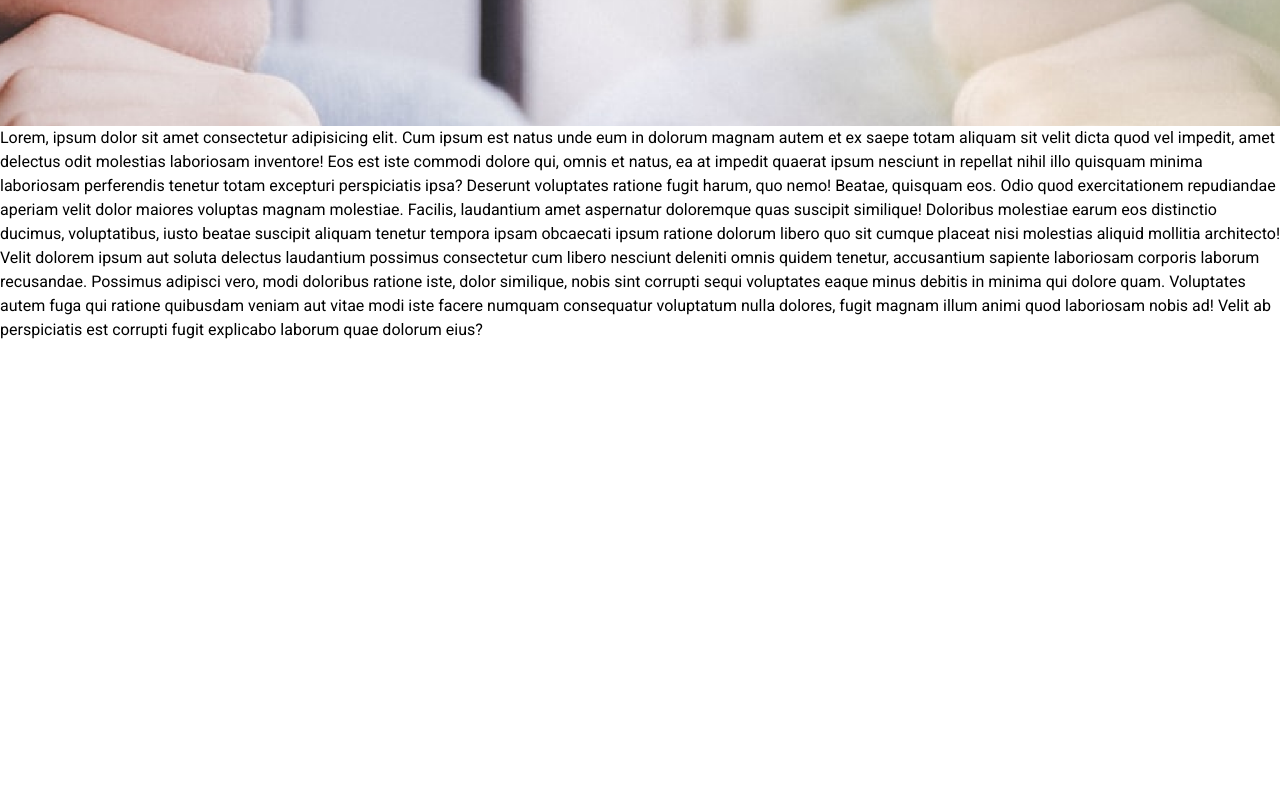
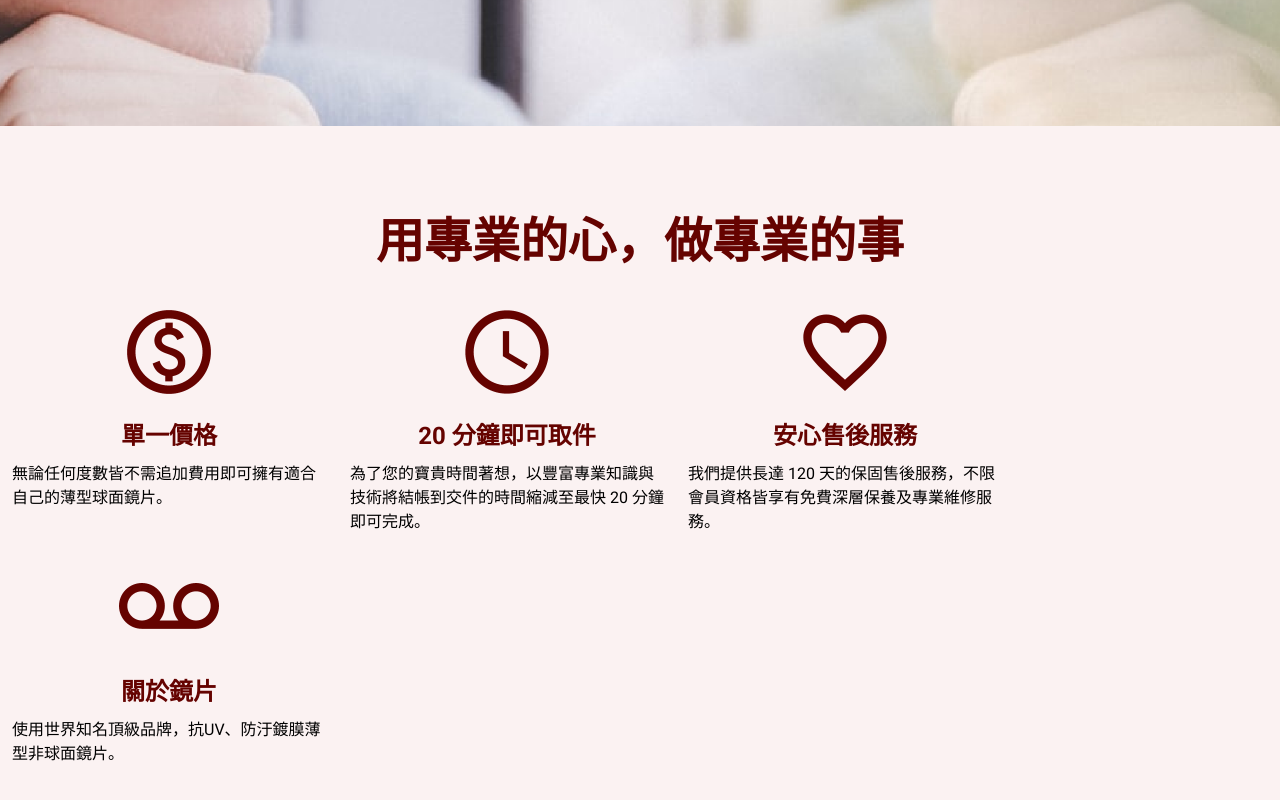
Before and after one commit to AritanHuang/2023week3.4-glassesoffical-website, a website built with Vite: page pages/index.html in a window 1280 px wide. Shown: the part 674-1474 px from the top of the page. Before the commit the page ends 1016 px from the top, so only its background shows below. Built offline with nearby package versions, Linux system fonts and the light colour scheme.

Commit message:
新增index.html 服務區塊rwd

```diff
--- a/assets/scss/helpers/_util.scss
+++ b/assets/scss/helpers/_util.scss
@@ -7,6 +7,9 @@
 // 顏色
 .bg-primary {
     background: $primary;
+}
+.bg-pink {
+    background: $bg-color;
 }
 .link-color {
     color: $link-color;
@@ -61,6 +64,9 @@
 .mb-2 {
     margin-bottom: $spacer * 2;
 }
+.mb-4 {
+    margin-bottom: $spacer * 4;
+}
 .mb-6 {
     margin-bottom: $spacer * 6;
 }
@@ -80,6 +86,12 @@
 .jc-end {
     justify-content: end;
 }
+.flex-wrap {
+    flex-wrap: wrap;
+}
+.flex-column {
+    flex-direction: column;
+}
 .ai-center {
     align-items: center;
 }
@@ -91,6 +103,9 @@
 }
 .gap-2 {
     gap: 8px;
+}
+.gap-6 {
+    gap: 24px;
 }
 .gap-8 {
     gap: 32px;
--- a/assets/scss/helpers/_variable.scss
+++ b/assets/scss/helpers/_variable.scss
@@ -2,6 +2,7 @@ $primary: #aa0601;
 $secondary: #650300;
 $link-color: #fff;
 $border-color: #9f1213;
+$bg-color: #fbf2f2;
 
 $spacer: 4px;
 
--- a/assets/scss/pages/_index.scss
+++ b/assets/scss/pages/_index.scss
@@ -25,3 +25,28 @@
         }
     }
 }
+//服務項目區塊
+.service {
+    padding-top: $spacer * 20;
+    padding-bottom: $spacer * 20;
+    @include mobile {
+        padding-top: $spacer * 10;
+        padding-bottom: $spacer * 10;
+        h3 {
+            font-size: $spacer * 6;
+        }
+    }
+    .service-item {
+        width: 25%;
+        @include pad {
+            width: 45%;
+        }
+        @include mobile {
+            width: 98%;
+        }
+        img {
+            width: 100px;
+            height: 100px;
+        }
+    }
+}
--- a/pages/index.html
+++ b/pages/index.html
@@ -22,22 +22,34 @@
         </div>
       </div>
     </section>
-    <!-- 測試文字 -->
-    <p>Lorem, ipsum dolor sit amet consectetur adipisicing elit. Cum ipsum est natus unde eum in dolorum magnam autem et
-      ex saepe totam aliquam sit velit dicta quod vel impedit, amet delectus odit molestias laboriosam inventore! Eos
-      est iste commodi dolore qui, omnis et natus, ea at impedit quaerat ipsum nesciunt in repellat nihil illo quisquam
-      minima laboriosam perferendis tenetur totam excepturi perspiciatis ipsa? Deserunt voluptates ratione fugit harum,
-      quo nemo! Beatae, quisquam eos. Odio quod exercitationem repudiandae aperiam velit dolor maiores voluptas magnam
-      molestiae. Facilis, laudantium amet aspernatur doloremque quas suscipit similique! Doloribus molestiae earum eos
-      distinctio ducimus, voluptatibus, iusto beatae suscipit aliquam tenetur tempora ipsam obcaecati ipsum ratione
-      dolorum libero quo sit cumque placeat nisi molestias aliquid mollitia architecto! Velit dolorem ipsum aut soluta
-      delectus laudantium possimus consectetur cum libero nesciunt deleniti omnis quidem tenetur, accusantium sapiente
-      laboriosam corporis laborum recusandae. Possimus adipisci vero, modi doloribus ratione iste, dolor similique,
-      nobis sint corrupti sequi voluptates eaque minus debitis in minima qui dolore quam. Voluptates autem fuga qui
-      ratione quibusdam veniam aut vitae modi iste facere numquam consequatur voluptatum nulla dolores, fugit magnam
-      illum animi quod laboriosam nobis ad! Velit ab perspiciatis est corrupti fugit explicabo laborum quae dolorum
-      eius?</p>
-
+    <!-- 服務項目區塊 -->
+    <section class="bg-pink service">
+      <div class="container">
+        <h3 class="font-secondary text-center fz-12 fw-700 mb-6">用專業的心，做專業的事</h3>
+        <ul class="service-nav d-flex gap-6 flex-wrap">
+          <li class="service-item d-flex flex-column ai-center">
+            <img class="mb-4" src="/assets/images/home-section2-1.png" alt="">
+            <h5 class="font-secondary fw-700 fz-6 mb-2">單一價格</h5>
+            <p>無論任何度數皆不需追加費用即可擁有適合自己的薄型球面鏡片。</p>
+          </li>
+          <li class="service-item d-flex flex-column ai-center">
+            <img class="mb-4" src="/assets/images/home-section2-2.png" alt="">
+            <h5 class="font-secondary fw-700 fz-6 mb-2">20 分鐘即可取件</h5>
+            <p>為了您的寶貴時間著想，以豐富專業知識與技術將結帳到交件的時間縮減至最快 20 分鐘即可完成。</p>
+          </li>
+          <li class="service-item d-flex flex-column ai-center">
+            <img class="mb-4" src="/assets/images/home-section2-3.png" alt="">
+            <h5 class="font-secondary fw-700 fz-6 mb-2">安心售後服務</h5>
+            <p>我們提供長達 120 天的保固售後服務，不限會員資格皆享有免費深層保養及專業維修服務。</p>
+          </li>
+          <li class="service-item d-flex flex-column ai-center">
+            <img class="mb-4" src="/assets/images/home-sectioin2-4.png" alt="">
+            <h5 class="font-secondary fw-700 fz-6 mb-2">關於鏡片</h5>
+            <p>使用世界知名頂級品牌，抗UV、防汙鍍膜薄型非球面鏡片。</p>
+          </li>
+        </ul>
+      </div>
+    </section>
     <%- include('./layout/footer'); -%>
 
       <script type="module" src="../main.js"></script>
```
